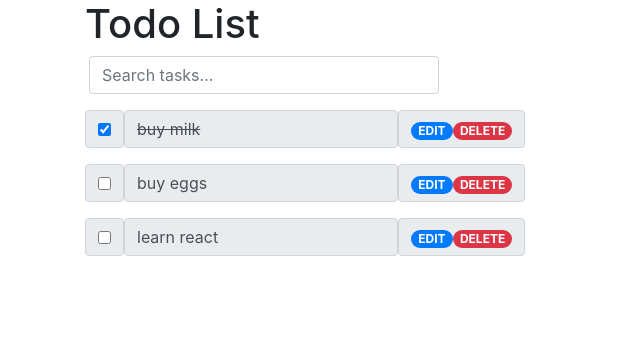
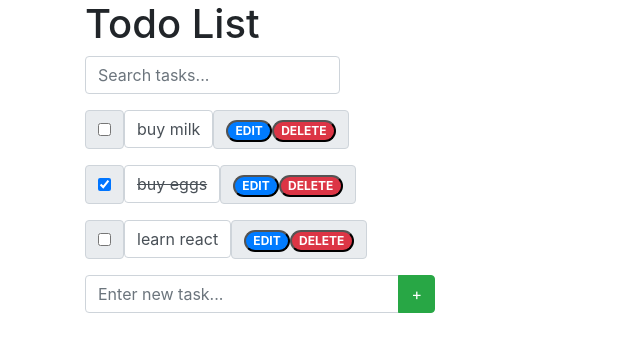
Before and after one commit to edsonha/Website-FTW, a React (Create React App) app: page / in a window 1280 px wide. Shown: the top 352 px of the page, without its empty margins (0-640 px from the left). Built offline with nearby package versions, Linux system fonts and the light colour scheme.

Commit message:
Complete project

```diff
--- a/src/App.js
+++ b/src/App.js
@@ -1,47 +1,96 @@
 import React, { Component } from "react";
 import TodoList from "./components/TodoList/TodoList";
 import TodoSearchBar from "./components/TodoSearchBar/TodoSearchBar";
+import TodoCreationBar from "./components/TodoCreationBar/TodoCreationBar";
 import { todos } from "./utils/seedData";
+import uuidv1 from "uuid/v1";
 
 class App extends Component {
   state = {
     data: todos,
-    searchfield: ""
+    searchfield: "",
+    newTask: ""
   };
 
-  handleTodoSearch = event => {
+  handleSearchTodo = event => {
     this.setState({ searchfield: event.target.value });
   };
 
-  handleTodoCheckbox = name => {
+  handleCheckboxTodo = task => {
     const copiedData = [...this.state.data];
-    const todoItem = copiedData.find(item => item.name === name);
+    const todoItem = copiedData.find(todo => todo.task === task);
     todoItem.isCompleted = !todoItem.isCompleted;
     this.setState({ data: copiedData });
   };
 
-  handleSaveTodo = name => {
-    console.log(name);
+  findTask = task => {
+    return this.state.data.find(
+      todo => todo.task.toLowerCase() === task.toLowerCase()
+    );
   };
 
-  handleTodoDelete = name => {
+  handleSaveTodo = (oldTodo, edittedTodo) => {
+    const isTaskPresent = this.findTask(edittedTodo);
+    if (isTaskPresent) {
+      alert("Task already exist. Please choose another task");
+    } else {
+      const copiedData = [...this.state.data];
+      const todoItem = copiedData.find(todo => todo.task === oldTodo);
+      todoItem.task = edittedTodo;
+      this.setState({ data: copiedData });
+    }
+  };
+
+  handleChangeInput = event => {
+    this.setState({
+      newTask: event.target.value
+    });
+  };
+
+  handleCreateTodo = () => {
+    const { newTask, data } = this.state;
+    const isTaskPresent = this.findTask(newTask);
+    if (!newTask) {
+      alert("Input field is blank. Please enter task");
+    } else if (isTaskPresent) {
+      alert("Task already exist. Please choose another task");
+    } else {
+      const copiedData = [...data];
+      copiedData.push({
+        id: uuidv1(),
+        task: newTask,
+        isCompleted: false
+      });
+      this.setState({
+        data: copiedData,
+        newTask: ""
+      });
+    }
+  };
+
+  handleDeleteTodo = task => {
     const copiedData = [...this.state.data];
-    const filteredTodoList = copiedData.filter(item => item.name !== name);
+    const filteredTodoList = copiedData.filter(todo => todo.task !== task);
     this.setState({ data: filteredTodoList });
   };
 
   render() {
-    const { data, searchfield } = this.state;
-    const filteredList = data.filter(item => item.name.includes(searchfield));
+    const { data, searchfield, newTask } = this.state;
+    const filteredList = data.filter(item => item.task.includes(searchfield));
     return (
       <div className="container">
         <h1>Todo List</h1>
-        <TodoSearchBar handleSearch={this.handleTodoSearch} />
+        <TodoSearchBar handleSearchTodo={this.handleSearchTodo} />
         <TodoList
           data={filteredList}
-          handleCheckbox={this.handleTodoCheckbox}
-          handleSave={this.handleSaveTodo}
-          handleDelete={this.handleTodoDelete}
+          handleCheckboxTodo={this.handleCheckboxTodo}
+          handleSaveTodo={this.handleSaveTodo}
+          handleDeleteTodo={this.handleDeleteTodo}
+        />
+        <TodoCreationBar
+          handleCreateTodo={this.handleCreateTodo}
+          handleChangeInput={this.handleChangeInput}
+          value={newTask}
         />
       </div>
     );
--- /dev/null
+++ b/src/components/PillButton/PillButton.js
@@ -0,0 +1,11 @@
+import React from "react";
+
+function PillButton({ color, action, name }) {
+  return (
+    <button className={`badge badge-pill ${color}`} onClick={action}>
+      {name}
+    </button>
+  );
+}
+
+export default PillButton;
--- /dev/null
+++ b/src/components/TodoCreationBar/TodoCreationBar.js
@@ -0,0 +1,28 @@
+import React from "react";
+
+function TodoCreationBar({ handleCreateTodo, handleChangeInput, value }) {
+  return (
+    <div className="row">
+      <div className="input-group mb-3 col-lg-4">
+        <input
+          type="text"
+          className="form-control"
+          placeholder="Enter new task..."
+          value={value}
+          onChange={handleChangeInput}
+        />
+        <div className="input-group-append">
+          <button
+            className="btn btn-success"
+            type="button"
+            onClick={handleCreateTodo}
+          >
+            +
+          </button>
+        </div>
+      </div>
+    </div>
+  );
+}
+
+export default TodoCreationBar;
--- a/src/components/TodoItem/TodoItem.js
+++ b/src/components/TodoItem/TodoItem.js
@@ -1,4 +1,5 @@
 import React, { Component } from "react";
+import PillButton from "../PillButton/PillButton";
 import "./TodoItem.css";
 
 class TodoItem extends Component {
@@ -14,45 +15,66 @@ class TodoItem extends Component {
     return this.props.isCompleted ? "strike form-control" : "form-control";
   };
 
+  handleEditTodo = () => {
+    this.setState({ isEditing: !this.state.isEditing });
+  };
+
+  handleChangeTodo = event => {
+    this.setState({ editField: event.target.value });
+  };
+
+  handleClickSave = () => {
+    if (!this.state.editField) return;
+    const oldTodo = this.props.task;
+    const edittedTodo = this.state.editField;
+    this.props.handleSaveTodo(oldTodo, edittedTodo);
+    this.setState({ isEditing: !this.state.isEditing });
+  };
+
   renderTodoItem = () => {
     return this.state.isEditing ? (
-      "Hello Change This"
+      <input
+        defaultValue={this.props.task}
+        className="form-control"
+        onChange={this.handleChangeTodo}
+      />
     ) : (
-      <input
-        value={this.props.name}
-        type="text"
-        className={this.evaluateStyle()}
-        disabled
-      />
+      <div className={this.evaluateStyle()}>{this.props.task}</div>
     );
   };
 
   renderTodoButtons = () => {
     return this.state.isEditing ? (
-      "Hello Change This"
+      <div>
+        <PillButton
+          color="badge-success"
+          action={this.handleClickSave}
+          name="SAVE"
+        />
+        <PillButton
+          color="badge-warning"
+          action={this.handleEditTodo}
+          name="CANCEL"
+        />
+      </div>
     ) : (
       <div>
-        <span
-          type="button"
-          className="badge badge-pill badge-primary"
-          onClick={() => this.props.handleSave(this.props.name)}
-        >
-          EDIT
-        </span>
-
-        <span
-          type="button"
-          className="badge badge-pill badge-danger"
-          onClick={() => this.props.handleDelete(this.props.name)}
-        >
-          DELETE
-        </span>
+        <PillButton
+          color="badge-primary"
+          action={this.handleEditTodo}
+          name="EDIT"
+        />
+        <PillButton
+          color="badge-danger"
+          action={() => this.props.handleDeleteTodo(this.props.task)}
+          name="DELETE"
+        />
       </div>
     );
   };
 
   render() {
-    const { name, isCompleted, handleCheckbox } = this.props;
+    const { task, isCompleted, handleCheckboxTodo } = this.props;
 
     return (
       <div className="input-group mb-3">
@@ -60,7 +82,7 @@ class TodoItem extends Component {
           <input
             type="checkbox"
             checked={isCompleted}
-            onChange={() => handleCheckbox(name)}
+            onChange={() => handleCheckboxTodo(task)}
           />
         </div>
         <div>{this.renderTodoItem()}</div>
--- a/src/components/TodoList/TodoList.js
+++ b/src/components/TodoList/TodoList.js
@@ -1,15 +1,20 @@
 import React from "react";
 import TodoItem from "../TodoItem/TodoItem";
 
-function TodoList({ data, handleCheckbox, handleSave, handleDelete }) {
-  return data.map(item => {
+function TodoList({
+  data,
+  handleCheckboxTodo,
+  handleSaveTodo,
+  handleDeleteTodo
+}) {
+  return data.map(todo => {
     return (
-      <div key={item.id}>
+      <div key={todo.id}>
         <TodoItem
-          {...item}
-          handleCheckbox={handleCheckbox}
-          handleSave={handleSave}
-          handleDelete={handleDelete}
+          {...todo}
+          handleCheckboxTodo={handleCheckboxTodo}
+          handleSaveTodo={handleSaveTodo}
+          handleDeleteTodo={handleDeleteTodo}
         />
       </div>
     );
--- a/src/components/TodoSearchBar/TodoSearchBar.js
+++ b/src/components/TodoSearchBar/TodoSearchBar.js
@@ -1,14 +1,14 @@
 import React from "react";
 
-function TodoSearchBar({ handleSearch }) {
+function TodoSearchBar({ handleSearchTodo }) {
   return (
     <div className="row">
-      <div className="input-group ml-1 mb-3 col-lg-4">
+      <div className="input-group mb-3 col-lg-3">
         <input
           type="search"
           className="form-control"
           placeholder="Search tasks..."
-          onChange={handleSearch}
+          onChange={handleSearchTodo}
         />
       </div>
     </div>
--- a/src/utils/seedData.js
+++ b/src/utils/seedData.js
@@ -1,5 +1,5 @@
 export const todos = [
-  { id: 1, name: "buy milk", isCompleted: true },
-  { id: 2, name: "buy eggs", isCompleted: false },
-  { id: 3, name: "learn react", isCompleted: false }
+  { id: 1, task: "buy milk", isCompleted: false },
+  { id: 2, task: "buy eggs", isCompleted: true },
+  { id: 3, task: "learn react", isCompleted: false }
 ];
```
Also changed, not shown: package.json (+6 -1 lines), src/logo.svg (deleted), 1 other file (tests, documents, lock files or other folders).
